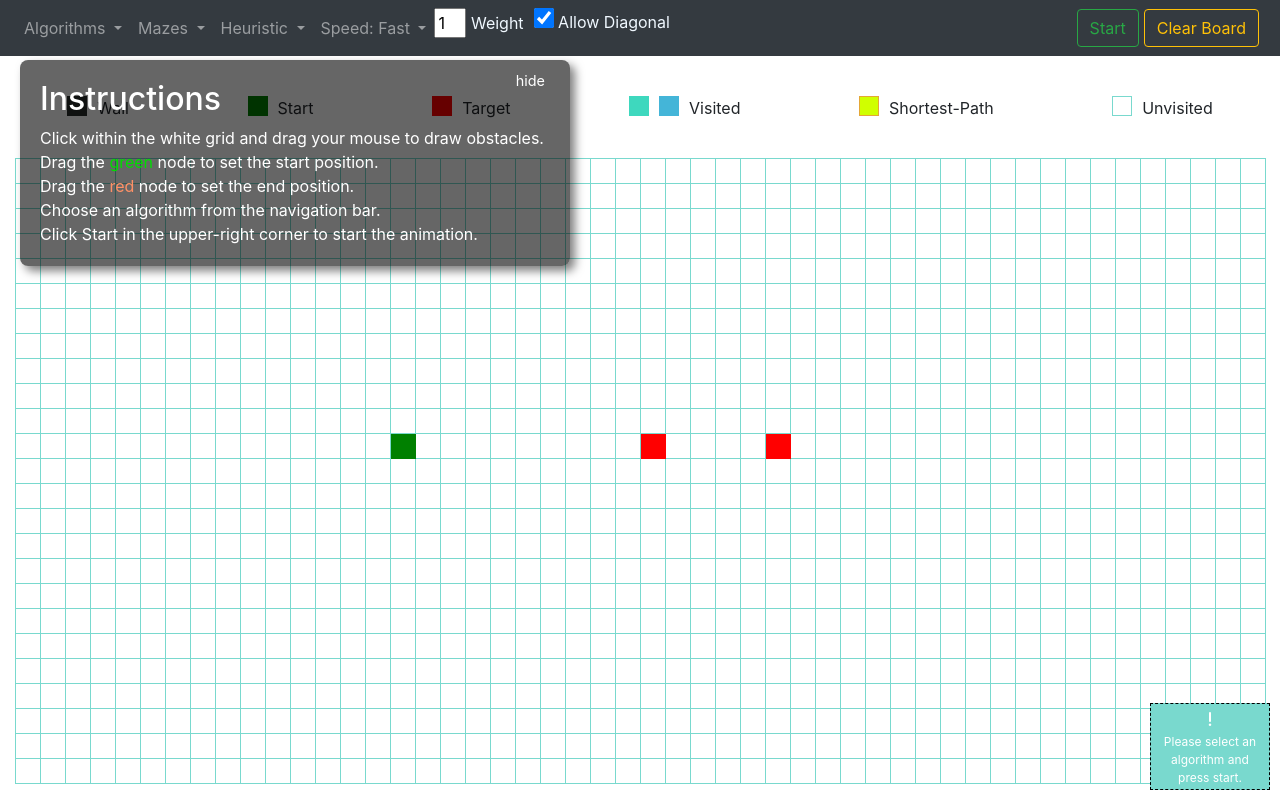
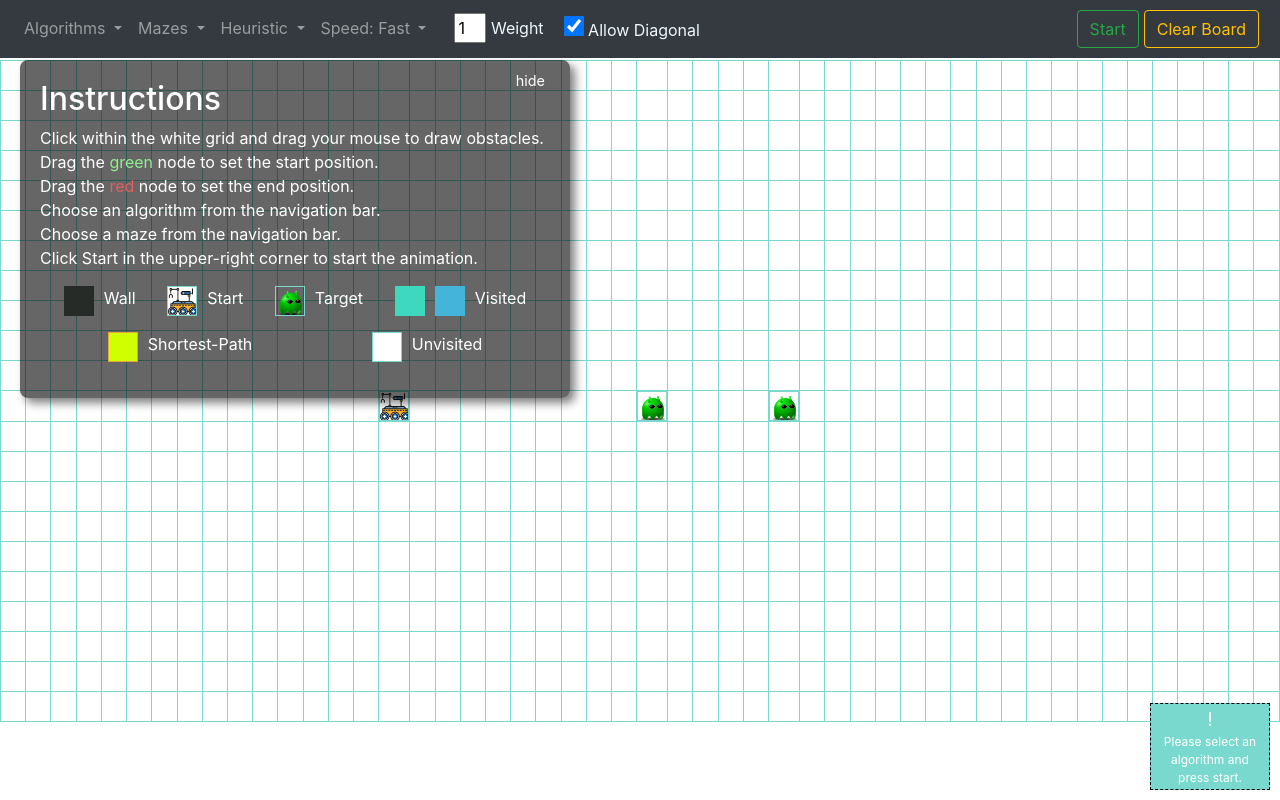
Before and after one commit to gayathri0329/marshackers, a plain HTML site: page index.html in a window 1280 px wide. Drawn offline with nearby package versions, Linux system fonts and the light colour scheme.

Commit message:
Added pics in start and end nodes

```diff
--- a/QandHeap.js
+++ b/QandHeap.js
@@ -1,4 +1,4 @@
-function Queue() {
+export function Queue() {
   this.stack = new Array();
   this.dequeue = function () {
     return this.stack.pop();
@@ -16,7 +16,7 @@ function Queue() {
   };
 }
 
-function minHeap() {
+export function minHeap() {
   this.heap = [];
   this.isEmpty = function () {
     return this.heap.length == 0;
--- a/algorithms/Astar.js
+++ b/algorithms/Astar.js
@@ -98,3 +98,5 @@ function AStar(heuristic, weight) {
   }
   return pathFound;
 }
+
+module.exports = AStar;
--- a/index.html
+++ b/index.html
@@ -159,6 +159,20 @@
       </div>
     </nav>
 
+
+    <div id="instructions_panel" class="panel">
+      <header>
+        <h2 class="header_title">Instructions</h2>
+        <span id="hide_instructions">hide</span>
+      </header>
+      Click within the <span class="white">white</span> grid and drag your mouse
+      to draw obstacles. <br />
+      Drag the <span class="green">green</span> node to set the start position.
+      <br />
+      Drag the <span class="red">red</span> node to set the end position. <br />
+      Choose an algorithm from the navigation bar. <br />
+      Choose a maze from the navigation bar. <br />
+      Click Start in the upper-right corner to start the animation.
       <div class="d-flex flex-row flex-wrap m-2 justify-content-around">
         <div class="d-flex p-2">
           <div class="key wall"></div>
@@ -186,18 +200,6 @@
           <div>Unvisited</div>
         </div>
       </div>
-    <div id="instructions_panel" class="panel">
-      <header>
-        <h2 class="header_title">Instructions</h2>
-        <span id="hide_instructions">hide</span>
-      </header>
-      Click within the <span class="white">white</span> grid and drag your mouse
-      to draw obstacles. <br />
-      Drag the <span class="green">green</span> node to set the start position.
-      <br />
-      Drag the <span class="red">red</span> node to set the end position. <br />
-      Choose an algorithm from the navigation bar. <br />
-      Click Start in the upper-right corner to start the animation.
     </div>
 
     <div class="d-flex flex-column align-items-center" id="bigTableContainer">
--- a/script.js
+++ b/script.js
@@ -1,7 +1,7 @@
 /*To do list
 Implement JPS for 2 end nodes
 Add different mazes other than present in this code */
-var totalRows = 25;
+var totalRows = 22;
 var totalCols = 50;
 var inProgress = false;
 var cellsToAnimate = [];
--- a/styles/main.css
+++ b/styles/main.css
@@ -1,22 +1,22 @@
 body {
-  padding-top: 80px;
+  padding-top: 30px;
   height: 100%;
 }
 
 td {
   border: 1px solid #79d9ce;
-  width: 25px;
-  height: 25px;
+  width: 30px;
+  height: 30px;
   background-color: white;
 }
 
 .key {
   border: 1px solid #79d9ce;
-  width: 20px;
-  height: 20px;
+  width: 30px;
+  height: 30px;
   margin-right: 10px;
+  background-color: white;
 }
-
 ul {
   list-style-type: none;
 }
@@ -61,17 +61,26 @@ ul {
 }
 
 .start {
-  background-color: green;
-  border-color: green;
+  background: url(Rover.png);
+  display: block;
+  width: 30px;
+  height: 30px;
+  background-size: 30px 30px;
 }
 
 .end {
-  background-color: red;
-  border-color: red;
+  background: url(alien.svg);
+  display: block;
+  width: 30px;
+  height: 30px;
+  background-size: 30px 30px;
 }
 .end2 {
-  background-color: red;
-  border-color: red;
+  background: url(alien.svg);
+  display: block;
+  width: 30px;
+  height: 30px;
+  background-size: 30px 30px;
 }
 
 #bigTableContainer {
@@ -116,6 +125,8 @@ ul {
   width: 2em;
 }
 #weight_option {
+  padding-top: 5px;
+  padding-left: 20px;
   color: aliceblue;
 }
 .panel {
@@ -150,14 +161,15 @@ ul {
 }
 
 .green {
-  color: #0d0;
+  color: lightgreen;
 }
 
 .red {
-  color: #ff9166;
+  color: #e05f5f;
 }
 #diagonal {
-  padding-left: 10px;
+  padding-top: 8px;
+  padding-left: 20px;
   color: aliceblue;
 }
 input.allow_diagonal {
```
Also changed, not shown: grid.js (+9 -9 lines), styles/Rover.png (added), styles/alien.svg (added), styles/rover.svg (added). Lines whose indentation alone changed are shown as unchanged.
